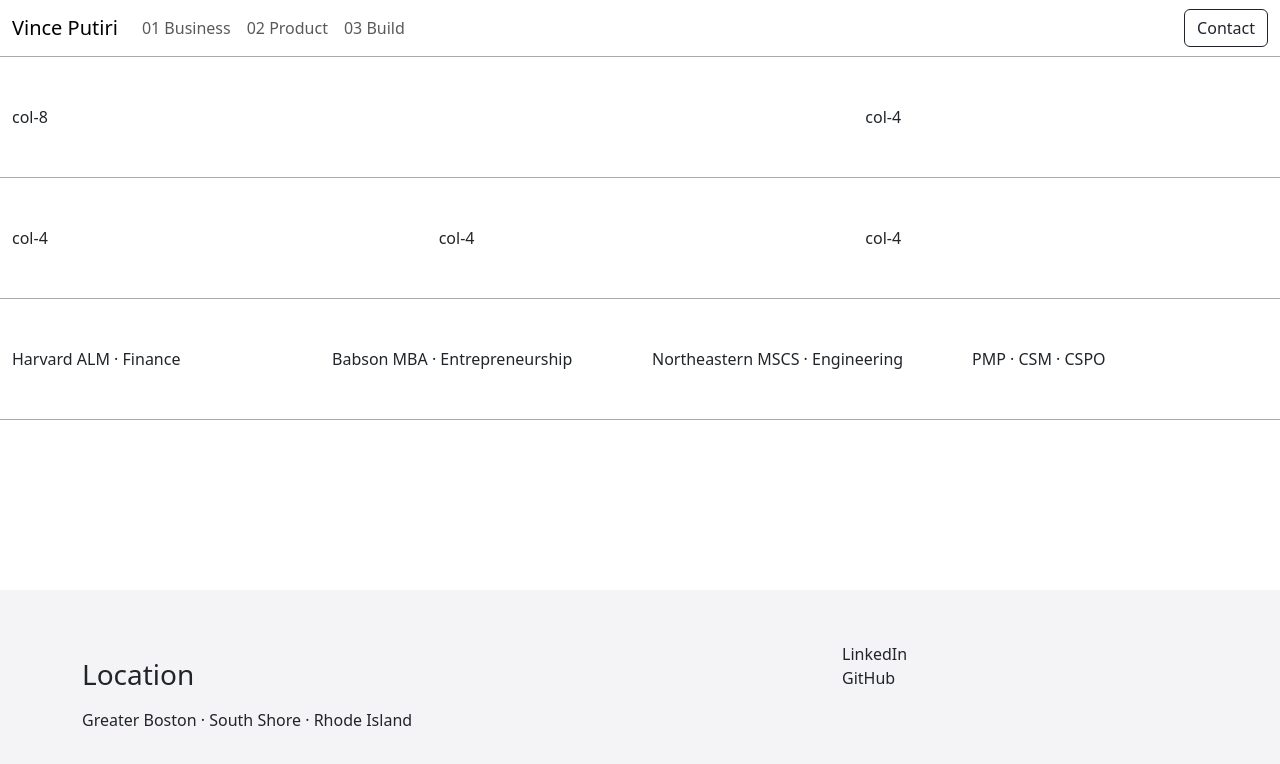
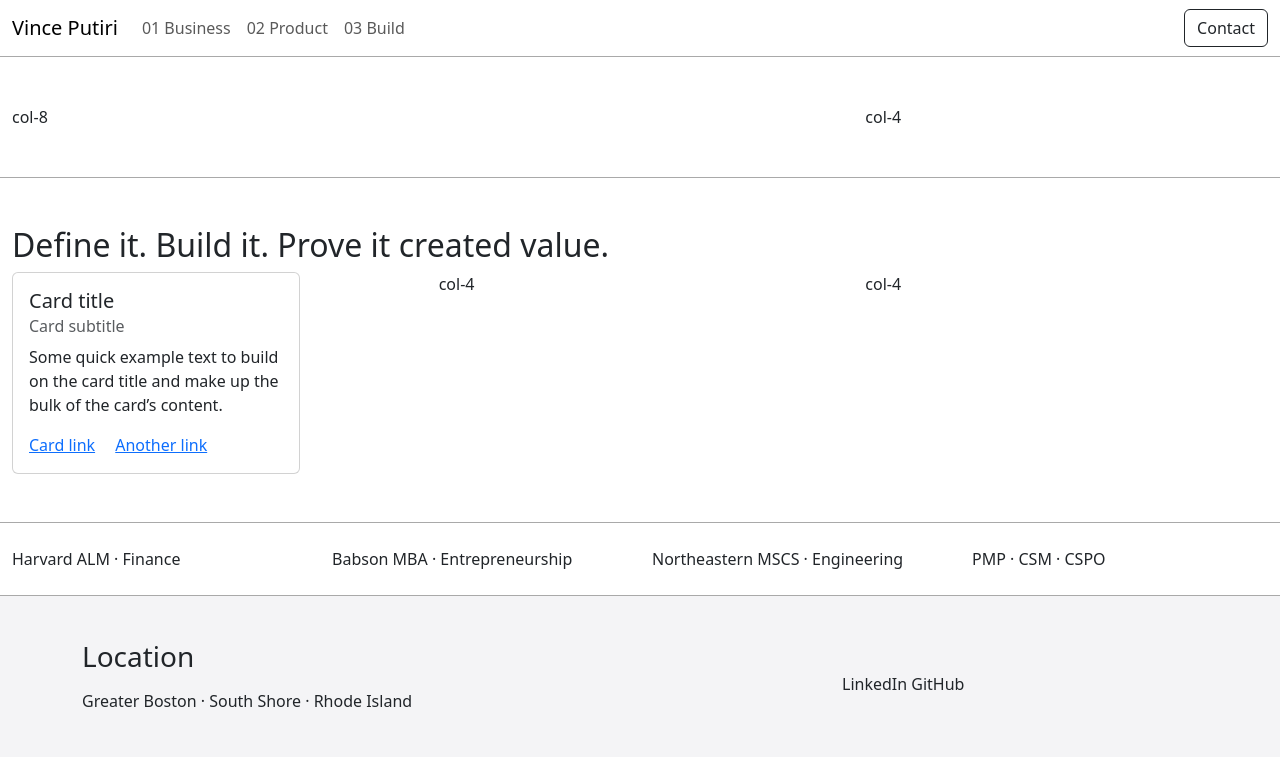
Before and after one commit to vputiri2024/5610_Project_1, a website: page index.html in a window 1280 px wide. Drawn offline with nearby package versions, Linux system fonts and the light colour scheme.

Commit message:
Adding cards

```diff
--- a/index.html
+++ b/index.html
@@ -13,7 +13,8 @@
     />
 
     <link rel="stylesheet" href="stylesheet.css" />
-   <body class="d-flex flex-column h-100">
+<!--   <body class="d-flex flex-column h-100">-->
+   <body class="min-vh-100">
     <!--    Header and Navigation-->
       <header>
         <nav class="navbar navbar-expand-lg">
@@ -39,20 +40,31 @@
 
     <!--    Main Section-->
     <main class="flex-grow-1">
-      <section class="container-fluid core py-5">
+      <section class="container-fluid core py-5 md-5">
         <div class="row">
           <div class="col-8">col-8</div>
           <div class="col-4">col-4</div>
         </div>
       </section>
-      <section class="container-fluid core py-5">
+      <section class="container-fluid core py-5 md-5">
         <div class="row">
-          <div class="col-4">col-4</div>
+          <h2>Define it. Build it. Prove it created value.</h2>
+          <div class="col-4">
+            <div class="card" style="width: 18rem;">
+              <div class="card-body">
+                <h5 class="card-title">Card title</h5>
+                <h6 class="card-subtitle mb-2 text-body-secondary">Card subtitle</h6>
+                <p class="card-text">Some quick example text to build on the card title and make up the bulk of the card’s content.</p>
+                <a href="#" class="card-link">Card link</a>
+                <a href="#" class="card-link">Another link</a>
+              </div>
+            </div>
+          </div>
           <div class="col-4">col-4</div>
           <div class="col-4">col-4</div>
         </div>
       </section>
-      <section class="container-fluid core py-5">
+      <section class="container-fluid core py-4 md-5">
         <div class="row">
           <div class="col-3">Harvard ALM · Finance</div>
           <div class="col-3">Babson MBA · Entrepreneurship</div>
@@ -65,7 +77,7 @@
     </main>
 
     <!--    Footer Section-->
-    <footer class="footer mt-auto py-5 mt-auto">
+    <footer class="footer mt-auto py-4 md-5">
       <section class="container py-1">
         <div class="row">
           <div class="col-8">
@@ -73,8 +85,11 @@
             <p>Greater Boston · South Shore · Rhode Island</p>
           </div>
           <div class="col-4">
-            <a class="nav-link" href="#">LinkedIn</a>
-            <a class="nav-link" href="#">GitHub</a>
+            <br>
+            <br>
+            <p>LinkedIn GitHub</p>
+<!--            <a class="nav-link" href="#">LinkedIn</a>-->
+<!--            <a class="nav-link" href="#">GitHub</a>-->
           </div>
         </div>
       </section>
```
